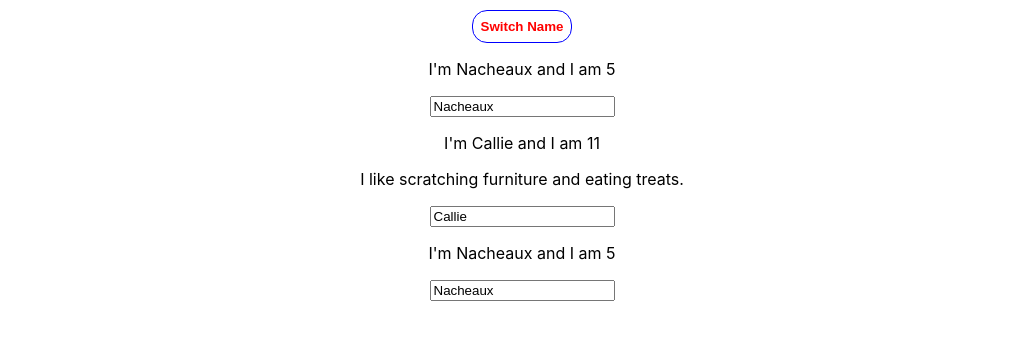
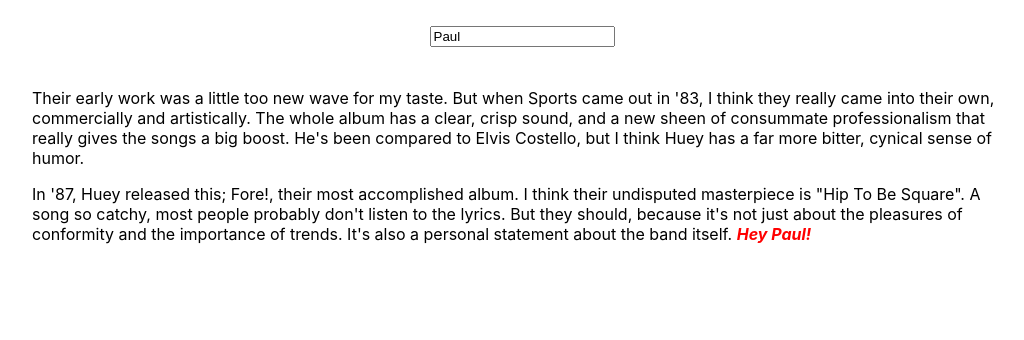
Before and after one commit to GregRoques/React-the-complete-guide---udemy-, a React (Create React App) app in the folder section3/: page / in a window 1280 px wide. Shown: the top 340 px of the page, without its empty margins (118-1142 px from the left). Built offline with nearby package versions, Linux system fonts and the light colour scheme.

Commit message:
short exercise

```diff
--- a/section3/src/App.js
+++ b/section3/src/App.js
@@ -1,77 +1,113 @@
 import React, { Component } from 'react';
 import logo from './logo.svg';
 import './App.css';
+import UserInput from './Presentational/UserInput';
+import UserOutput from './Presentational/UserOutput';
 
-import Cat from './Presentational/Cat';
-
-class App extends Component {
+class App extends Component{
 
   state = {
-    cats: [
-      {name: 'Nacheaux', age: 5},
-      {name: 'Callie', age: 11},
-      {name: 'Midnight', age: 10}
-    ],
-    otherState: `Still Lil' Nacheaux but the dividends not little.`
+    name: 'Paul'
   }
 
-  switchNameHandler = (newName) => {
+  eventHandler = (event) =>{
     this.setState({
-      cats: [
-        {name: 'Piper', age: 2},
-        {name: 'Sugar', age: 0.25},
-        {name: 'Spice', age: 0.25},
-      ]
+      name: event.target.value
     })
   }
 
-nameChangedHandler = (event)=> {
-  this.setState({
-    cats: [
-    {name: 'Piper', age: 2},
-    {name: event.target.value, age: 0.25},
-    {name: 'Spice', age: 0.25},
-    ]
-  })
-}
+  render(){
+    return(
+      <div>
+        <UserInput
+        name={this.state.name}
+        changed={this.eventHandler}
+        />
 
-  render() {
+        <UserOutput
+        name={this.state.name}
+        />
+      </div>
+    )
+  }
 
-    const style = {
-      backgroundColor: 'white',
-      font: 'sans-serif',
-      border: '1px solid blue',
-      padding: '8px',
-      marginTop: '10px',
-      borderRadius: '15px 15px',
-      cursor: 'pointer',
-      fontWeight: 'bold',
-      color:'red'
-    };
 
-    return (
-      <div className="App">
-        <button
-          style ={style}
-          onClick={this.switchNameHandler}>Switch Name</button>
-        <Cat
-          name={this.state.cats[0].name}
-          age={this.state.cats[0].age}/>
 
-        <Cat
-          name={this.state.cats[1].name}
-          age={this.state.cats[1].age}
-          click={this.switchNameHandler.bind(this, 'Meow!!!!')}
-          changed={this.nameChangedHandler}
-          >I like scratching furniture and eating treats.
-        </Cat>
-
-         <Cat
-          name={this.state.cats[0].name}
-          age={this.state.cats[0].age}/>
-      </div>
-    );
-  }
 }
 
 export default App;
+
+
+// ====================================================== Cat Exercise
+
+// import Cat from './Presentational/Cat';
+
+// class App extends Component {
+
+//   state = {
+//     cats: [
+//       {name: 'Nacheaux', age: 5},
+//       {name: 'Callie', age: 11},
+//       {name: 'Midnight', age: 10}
+//     ],
+//     otherState: `Still Lil' Nacheaux but the dividends not little.`
+//   }
+
+//   switchNameHandler = (newName) => {
+//     this.setState({
+//       cats: [
+//         {name: 'Piper', age: 2},
+//         {name: 'Sugar', age: 0.25},
+//         {name: 'Spice', age: 0.25},
+//       ]
+//     })
+//   }
+
+// nameChangedHandler = (event)=> {
+//   this.setState({
+//     cats: [
+//     {name: 'Piper', age: 2},
+//     {name: event.target.value, age: 0.25},
+//     {name: 'Spice', age: 0.25},
+//     ]
+//   })
+// }
+
+//   render() {
+
+//     const style = {
+//       backgroundColor: 'white',
+//       font: 'sans-serif',
+//       border: '1px solid blue',
+//       padding: '8px',
+//       marginTop: '10px',
+//       borderRadius: '15px 15px',
+//       cursor: 'pointer',
+//       fontWeight: 'bold',
+//       color:'red'
+//     };
+
+//     return (
+//       <div className="App">
+//         <button
+//           style ={style}
+//           onClick={this.switchNameHandler}>Switch Name</button>
+//         <Cat
+//           name={this.state.cats[0].name}
+//           age={this.state.cats[0].age}/>
+
+//         <Cat
+//           name={this.state.cats[1].name}
+//           age={this.state.cats[1].age}
+//           click={this.switchNameHandler.bind(this, 'Meow!!!!')}
+//           changed={this.nameChangedHandler}
+//           >I like scratching furniture and eating treats.
+//         </Cat>
+
+//          <Cat
+//           name={this.state.cats[0].name}
+//           age={this.state.cats[0].age}/>
+//       </div>
+//     );
+//   }
+// }
--- /dev/null
+++ b/section3/src/Presentational/UserInput.js
@@ -0,0 +1,11 @@
+import React from 'react';
+
+const UserInput = (props) =>{
+    return(
+        <div className = "inputAlign">
+            <input type="text" onChange={props.changed} defaultValue={props.name}/>
+        </div>
+    )
+}
+
+export default UserInput;
--- /dev/null
+++ b/section3/src/Presentational/UserOutput.js
@@ -0,0 +1,13 @@
+import React from 'react';
+import './Users.css'
+
+const UserOutput = (props)=>{
+    return(
+        <div className="paragraphs">
+            <p>Their early work was a little too new wave for my taste. But when Sports came out in '83, I think they really came into their own, commercially and artistically. The whole album has a clear, crisp sound, and a new sheen of consummate professionalism that really gives the songs a big boost. He's been compared to Elvis Costello, but I think Huey has a far more bitter, cynical sense of humor.</p>
+            <p>In '87, Huey released this; Fore!, their most accomplished album. I think their undisputed masterpiece is "Hip To Be Square". A song so catchy, most people probably don't listen to the lyrics. But they should, because it's not just about the pleasures of conformity and the importance of trends. It's also a personal statement about the band itself. <span className='userName'>Hey {props.name}!</span> </p>
+        </div>
+    )
+}
+
+export default UserOutput;
--- /dev/null
+++ b/section3/src/Presentational/Users.css
@@ -0,0 +1,16 @@
+.paragraphs{
+    padding-left: 150px;
+    padding-right: 150px;
+    padding-top: 25px;
+}
+
+.userName{
+    font-weight: bold;
+    color: red;
+    font-style: italic
+}
+
+.inputAlign{
+    text-align: center;
+    padding-top:25px;
+}
```
